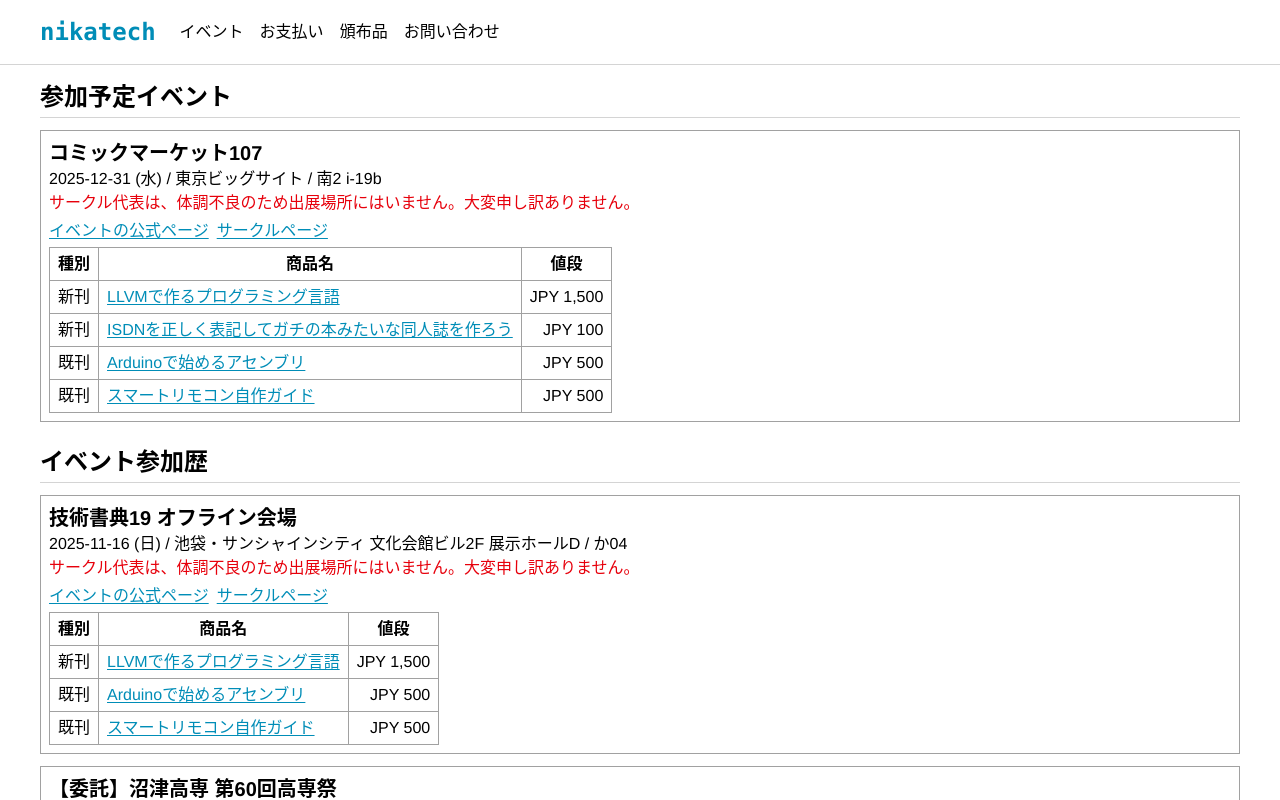
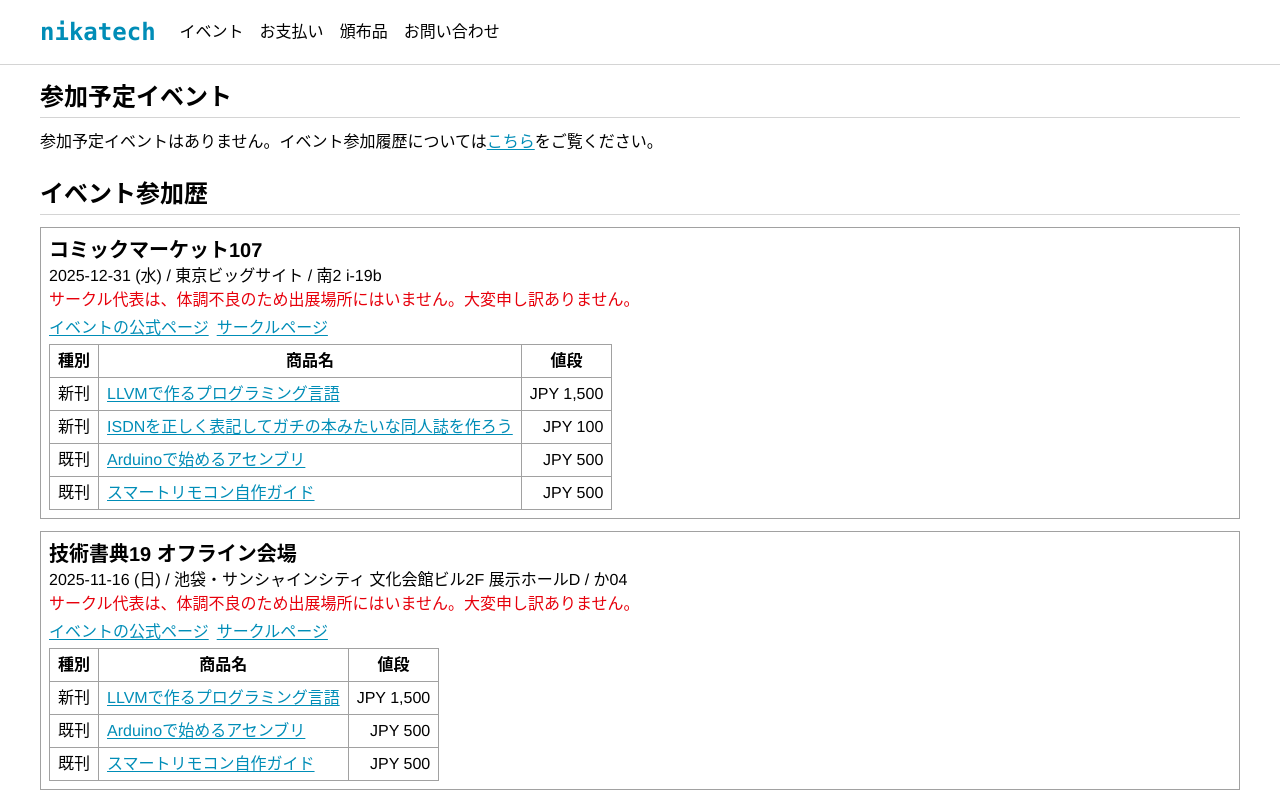
Before and after one commit to nikachu2012/nikatech-site, a Next.js app: page /event in a window 1280 px wide. Shown: the top 800 px of the page. Built offline with nearby package versions, Linux system fonts and the light colour scheme.

Commit message:
[update] C107のイベント情報を参加履歴へ移動

```diff
--- a/app/(default)/event/event.tsx
+++ b/app/(default)/event/event.tsx
@@ -2,7 +2,10 @@ import Link from "next/link";
 
 export function EventSchedule() {
     return <>
-        <div className="border border-neutral-400 p-2">
+        <div>
+            参加予定イベントはありません。イベント参加履歴については<Link href={"/event"} className="link">こちら</Link>をご覧ください。
+        </div>
+        {/* <div className="border border-neutral-400 p-2">
             <div className="font-bold text-xl">コミックマーケット107</div>
             <div className="">2025-12-31 (水) / 東京ビッグサイト / 南2 i-19b</div>
             <div className="text-red-600">サークル代表は、体調不良のため出展場所にはいません。大変申し訳ありません。</div>
@@ -43,6 +46,6 @@ export function EventSchedule() {
                     </tr>
                 </table>
             </div>
-        </div>
+        </div> */}
     </>
 }
--- a/app/(default)/event/page.tsx
+++ b/app/(default)/event/page.tsx
@@ -16,6 +16,49 @@ export default function Home() {
                     <EventSchedule />
                 </Section>
                 <Section title={"イベント参加歴"} id="history">
+                    <div className="border border-neutral-400 p-2">
+                        <div className="font-bold text-xl">コミックマーケット107</div>
+                        <div className="">2025-12-31 (水) / 東京ビッグサイト / 南2 i-19b</div>
+                        <div className="text-red-600">サークル代表は、体調不良のため出展場所にはいません。大変申し訳ありません。</div>
+
+                        <div className="flex flex-wrap my-1 gap-2">
+                            <Link className="link" href={"https://www.comiket.co.jp/info-a/C107/C107Info.html"} target="_blank">イベントの公式ページ</Link>
+                            <Link className="link" href={"https://webcatalog.circle.ms/Perma/Circle/10507495/"} target="_blank">サークルページ</Link>
+                        </div>
+
+                        <div>
+                            <table className="border-collapse mt-1 table-auto">
+                                <thead>
+                                    <tr>
+                                        <th className="border border-neutral-400 p-1 px-2">種別</th>
+                                        <th className="border border-neutral-400 p-1 px-2">商品名</th>
+                                        <th className="border border-neutral-400 p-1 px-2">値段</th>
+                                    </tr>
+                                </thead>
+                                <tr>
+                                    <td className="border border-neutral-400 p-1 px-2">新刊</td>
+                                    <td className="border border-neutral-400 p-1 px-2"><Link className="link" href={"/item/llvm_homebrew_lang"}>LLVMで作るプログラミング言語</Link></td>
+                                    <td className="border border-neutral-400 p-1 px-2 text-right">JPY 1,500</td>
+                                </tr>
+                                <tr>
+                                    <td className="border border-neutral-400 p-1 px-2">新刊</td>
+                                    <td className="border border-neutral-400 p-1 px-2"><Link className="link" href={"/item/howto_isdn"}>ISDNを正しく表記してガチの本みたいな同人誌を作ろう</Link></td>
+                                    <td className="border border-neutral-400 p-1 px-2 text-right">JPY 100</td>
+                                </tr>
+                                <tr>
+                                    <td className="border border-neutral-400 p-1 px-2">既刊</td>
+                                    <td className="border border-neutral-400 p-1 px-2"><Link className="link" href={"/item/avrasm"}>Arduinoで始めるアセンブリ</Link></td>
+                                    <td className="border border-neutral-400 p-1 px-2 text-right">JPY 500</td>
+                                </tr>
+                                <tr>
+                                    <td className="border border-neutral-400 p-1 px-2">既刊</td>
+                                    <td className="border border-neutral-400 p-1 px-2"><Link className="link" href={"/item/smartremote_guide"}>スマートリモコン自作ガイド</Link></td>
+                                    <td className="border border-neutral-400 p-1 px-2 text-right">JPY 500</td>
+                                </tr>
+                            </table>
+                        </div>
+                    </div>
+
                     <div className="border border-neutral-400 p-2">
                         <div className="font-bold text-xl">技術書典19 オフライン会場</div>
                         <div className="">2025-11-16 (日) / 池袋・サンシャインシティ 文化会館ビル2F 展示ホールD / か04</div>
```
